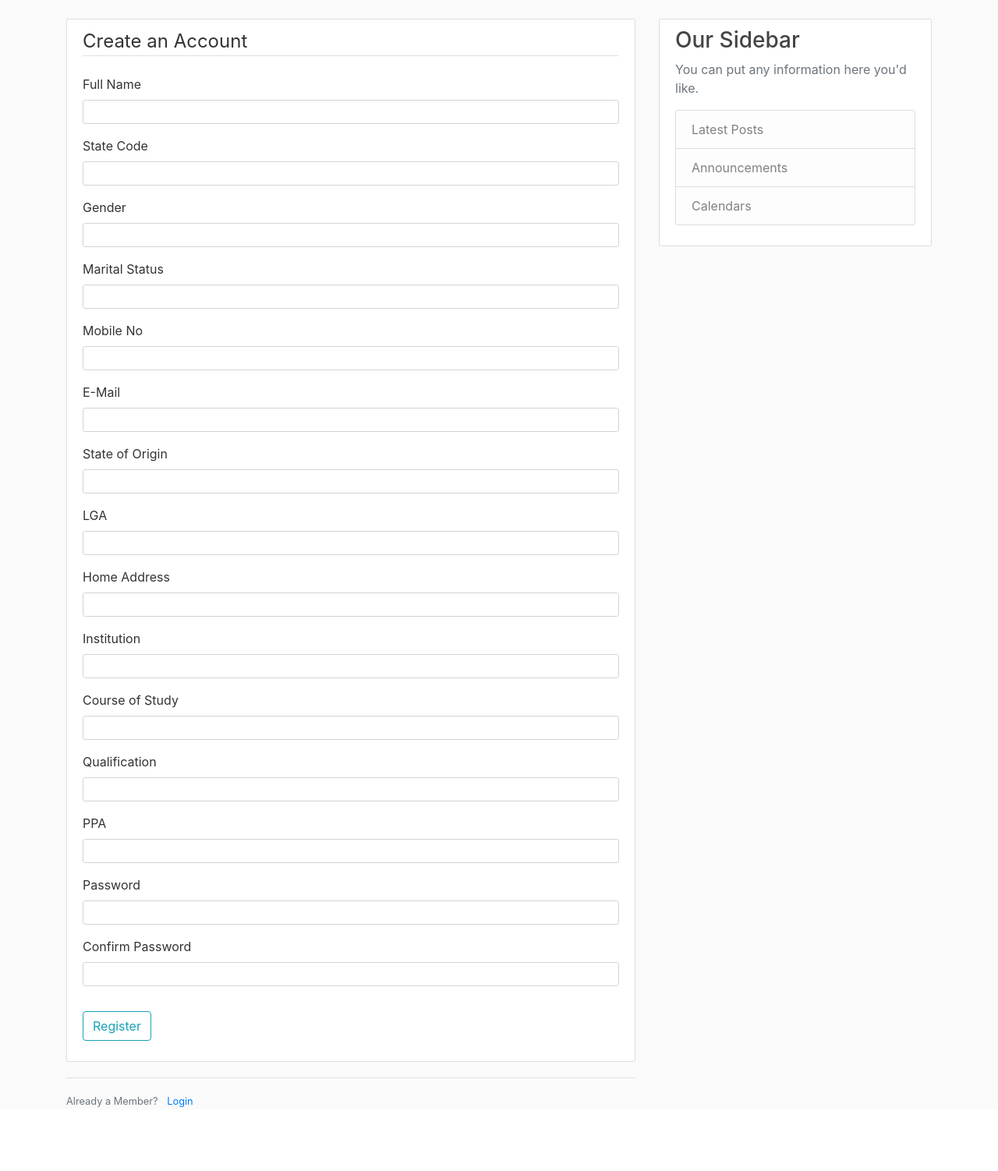
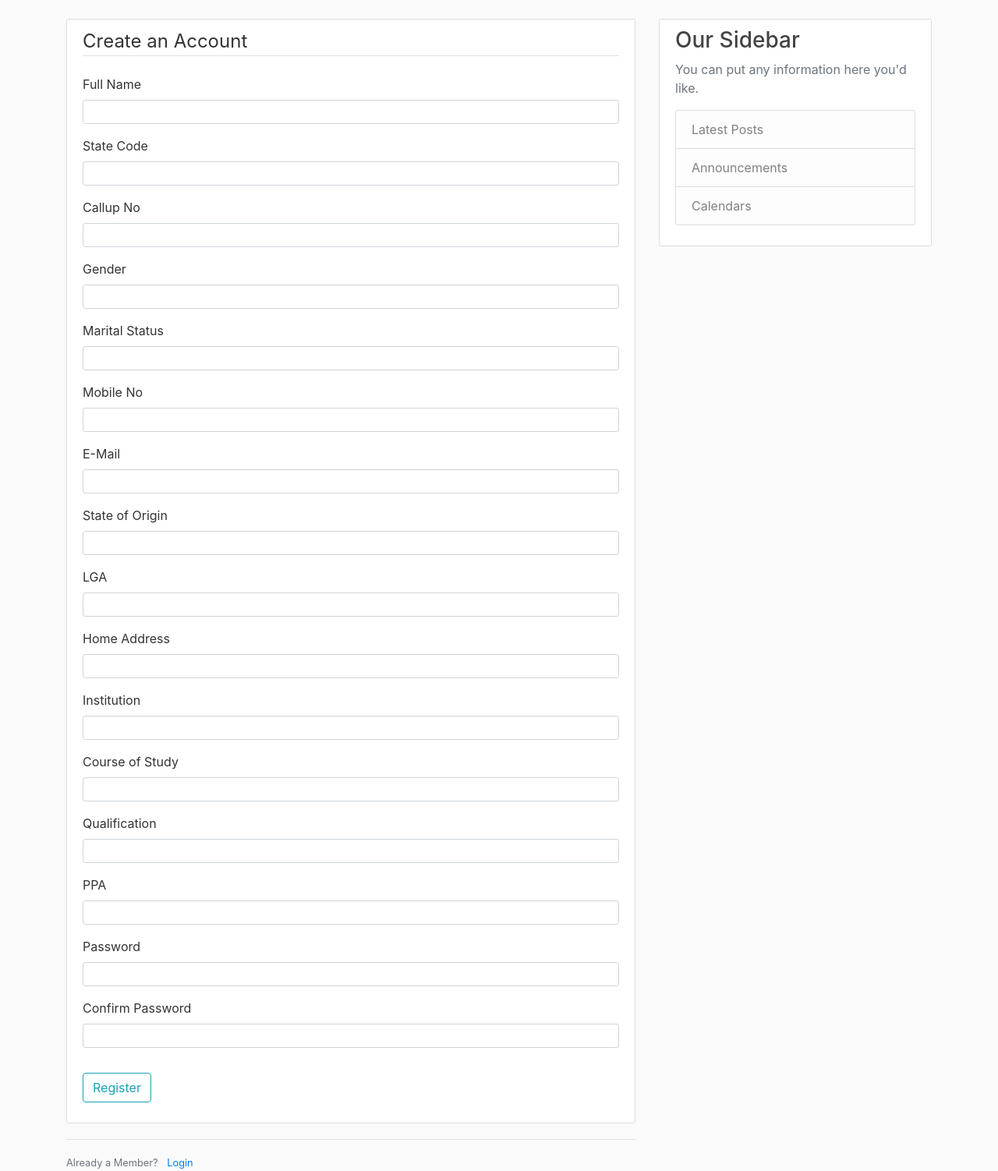
Before and after one commit to BrideTribe/cr_nysc_forum, a Flask app: page /register in a window 1280 px wide. Shown: the part 56-1558 px from the top of the page at 78% size. Before the commit the page ends 1476 px from the top, so only its background shows below. Run offline with Flask 2, Linux system fonts and the light colour scheme; some libraries are stand-ins or nearby versions.

Commit message:
include callup_no to register

```diff
--- a/templates/register.html
+++ b/templates/register.html
@@ -32,6 +32,21 @@
                             </div>
                         {% else %}
                             {{ form.state_code(class="form-control form-control-sm")}}
+                        {% endif %}
+                    </div>
+
+                    <div class="form-group">
+                        {{ form.callup_no.label(class="form-control-label") }}
+
+                        {% if form.callup_no.errors %}
+                            {{ form.callup_no(class="form-control form-control-sm is-invalid")}}
+                            <div class="invalid-feedback">
+                                {% for error in form.callup_no.errors %}
+                                    <span>{{ error }}</span>
+                                {% endfor %}
+                            </div>
+                        {% else %}
+                            {{ form.callup_no(class="form-control form-control-sm")}}
                         {% endif %}
                     </div>
 
```
Also changed, not shown: templates/login.html (+15 -0 lines).
